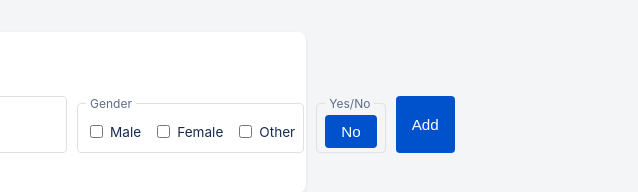
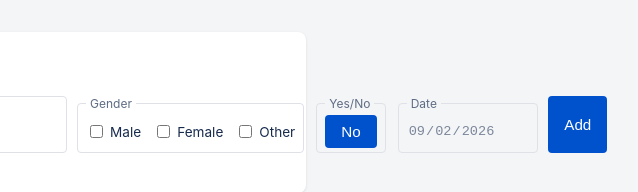
Before and after one commit to meerabshafique-cloud/QAchatBot, a website: page public/index.html in a window 1280 px wide. Shown: the top 192 px of the page, 574-1212 px from the left. Drawn offline with Linux system fonts and the light colour scheme; no server answers.

Commit message:
Add date field to QA form with auto-populated current date

```diff
--- a/public/app.js
+++ b/public/app.js
@@ -3,6 +3,9 @@ const form = document.getElementById('add-form');
 const input = document.getElementById('todo-input');
 const list = document.getElementById('todo-list');
 const answerToggle = document.getElementById('answer-toggle');
+const dateInput = document.getElementById('todo-date');
+
+dateInput.value = new Date().toISOString().slice(0, 10);
 
 answerToggle.addEventListener('click', () => {
   const next = answerToggle.dataset.value === 'Yes' ? 'No' : 'Yes';
--- a/public/index.html
+++ b/public/index.html
@@ -25,6 +25,10 @@
         <legend>Yes/No</legend>
         <button type="button" id="answer-toggle" data-value="No">No</button>
       </fieldset>
+      <fieldset class="date-group">
+        <legend>Date</legend>
+        <input type="date" id="todo-date" disabled />
+      </fieldset>
       <button type="submit">Add</button>
     </form>
     <ul id="todo-list"></ul>
--- a/public/style.css
+++ b/public/style.css
@@ -105,6 +105,33 @@ h1 {
   color: #fff;
 }
 
+.date-group {
+  display: flex;
+  align-items: center;
+  gap: 0.75rem;
+  border: 1px solid #dfe1e6;
+  border-radius: 4px;
+  padding: 0.25rem 0.5rem;
+}
+
+.date-group legend {
+  padding: 0 0.25rem;
+  font-size: 0.75rem;
+  color: #5e6c84;
+}
+
+#todo-date {
+  border: none;
+  background: transparent;
+  font-size: 0.85rem;
+  color: #5e6c84;
+}
+
+#todo-date:disabled {
+  cursor: not-allowed;
+  opacity: 0.8;
+}
+
 .todo-answer {
   flex: 0 0 auto;
   font-size: 0.8rem;
```
